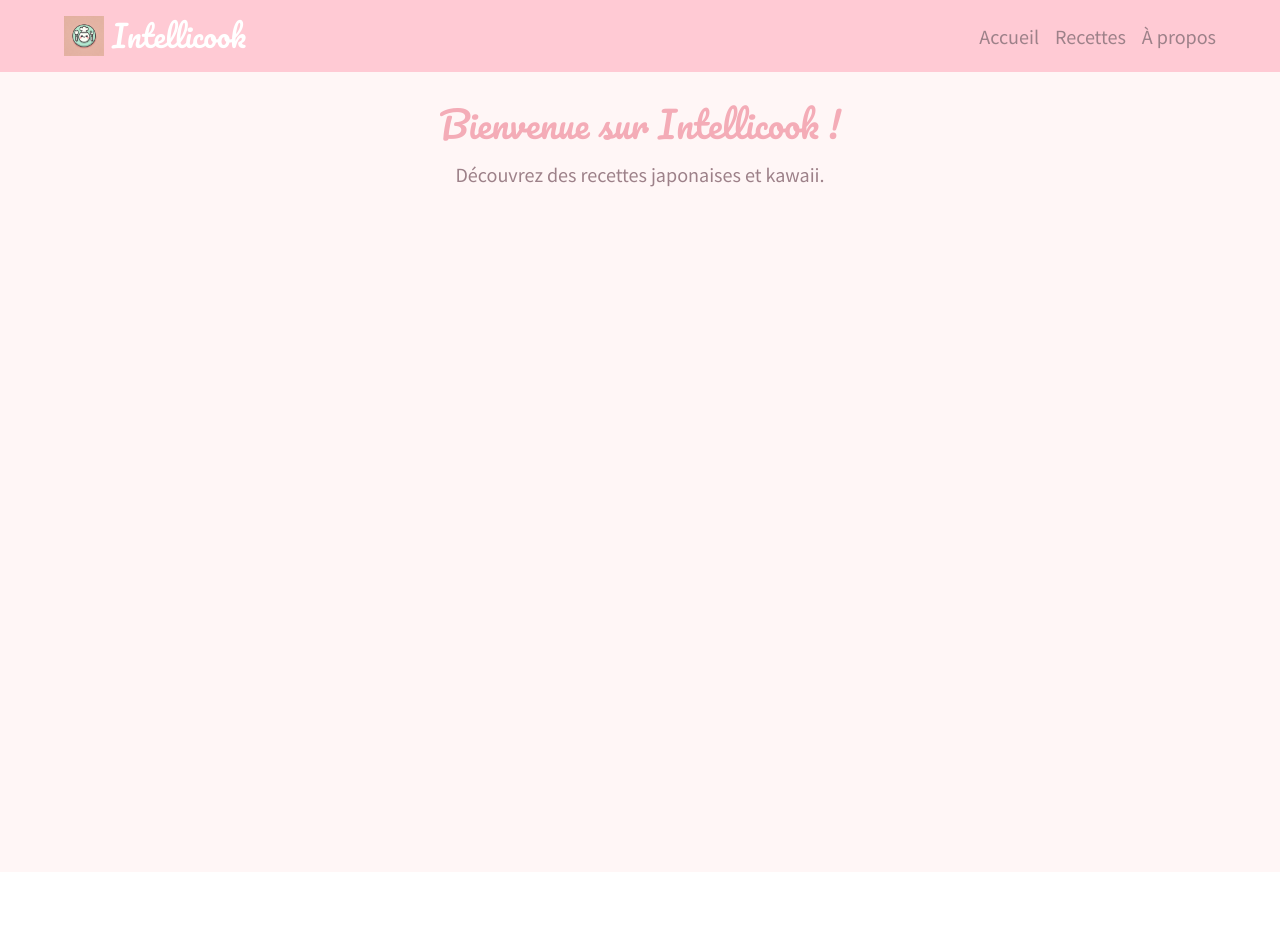
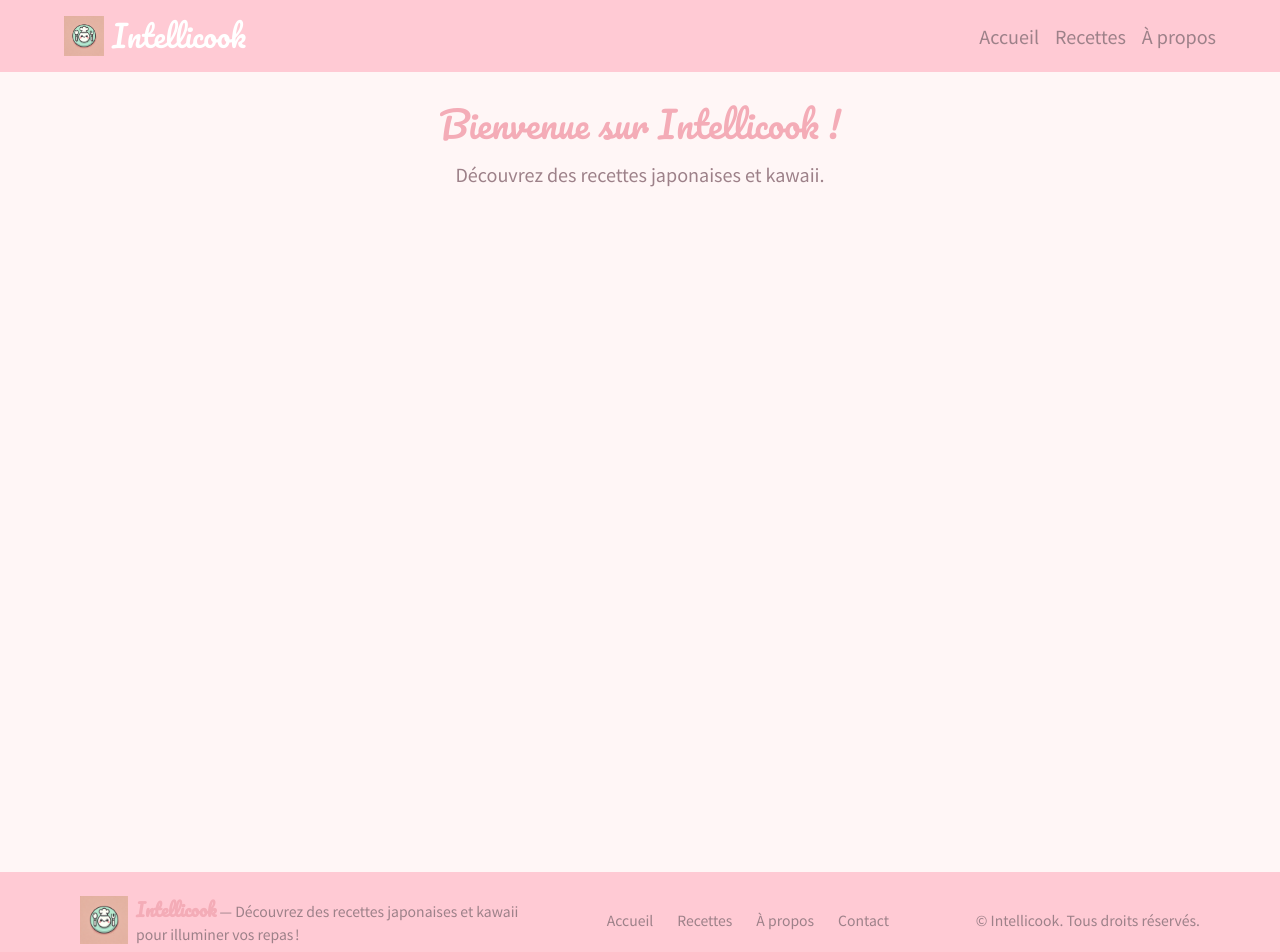
Before and after one commit to Omarhio/intellicook, a SvelteKit app: page / in a window 1280 px wide. Shown: the top 952 px of the page. Before the commit the page ends 872 px from the top, so only its background shows below. Built offline with nearby package versions, Linux system fonts and the light colour scheme.

Commit message:
feat: ajout du footer

```diff
--- a/src/routes/+layout.svelte
+++ b/src/routes/+layout.svelte
@@ -2,16 +2,13 @@
 	import '../app.css';
 </script>
 
-<!-- HEADER -->
 <header class="bg-[#FFCAD4] p-4 shadow-md">
 	<nav class="mx-auto flex max-w-6xl items-center justify-between">
-		<!-- Logo -->
 		<div class="flex items-center gap-2">
 			<img src="/logo.webp" alt="Intellicook Logo" class="h-10 w-auto" />
 			<span class="font-title text-3xl text-[white]">Intellicook</span>
 		</div>
 
-		<!-- Navigation Links -->
 		<ul class="flex gap-4 font-body text-lg">
 			<li>
 				<a href="/" class="text-[#9D8189] hover:text-[#F4ACB7]">Accueil</a>
@@ -26,5 +23,25 @@
 	</nav>
 </header>
 
-<!-- SLOT: Render page-specific content -->
 <slot />
+
+<footer class="bg-[#FFCAD4] py-6 font-body text-[#9D8189]">
+	<div class="mx-auto flex max-w-6xl flex-col items-center justify-between gap-4 px-4 md:flex-row">
+		<div class="flex items-center gap-2">
+			<img src="/logo.webp" alt="Intellicook Logo" class="h-12 w-auto" />
+			<p class="max-w-sm text-center text-sm md:text-left">
+				<strong class="font-title text-lg text-[#F4ACB7]">Intellicook</strong> — Découvrez des recettes
+				japonaises et kawaii pour illuminer vos repas !
+			</p>
+		</div>
+
+		<ul class="flex gap-6 text-sm">
+			<li><a href="/" class="hover:text-[#F4ACB7]">Accueil</a></li>
+			<li><a href="/recipes" class="hover:text-[#F4ACB7]">Recettes</a></li>
+			<li><a href="/about" class="hover:text-[#F4ACB7]">À propos</a></li>
+			<li><a href="/contact" class="hover:text-[#F4ACB7]">Contact</a></li>
+		</ul>
+
+		<p class="text-center text-sm md:text-right">&copy; Intellicook. Tous droits réservés.</p>
+	</div>
+</footer>
```
